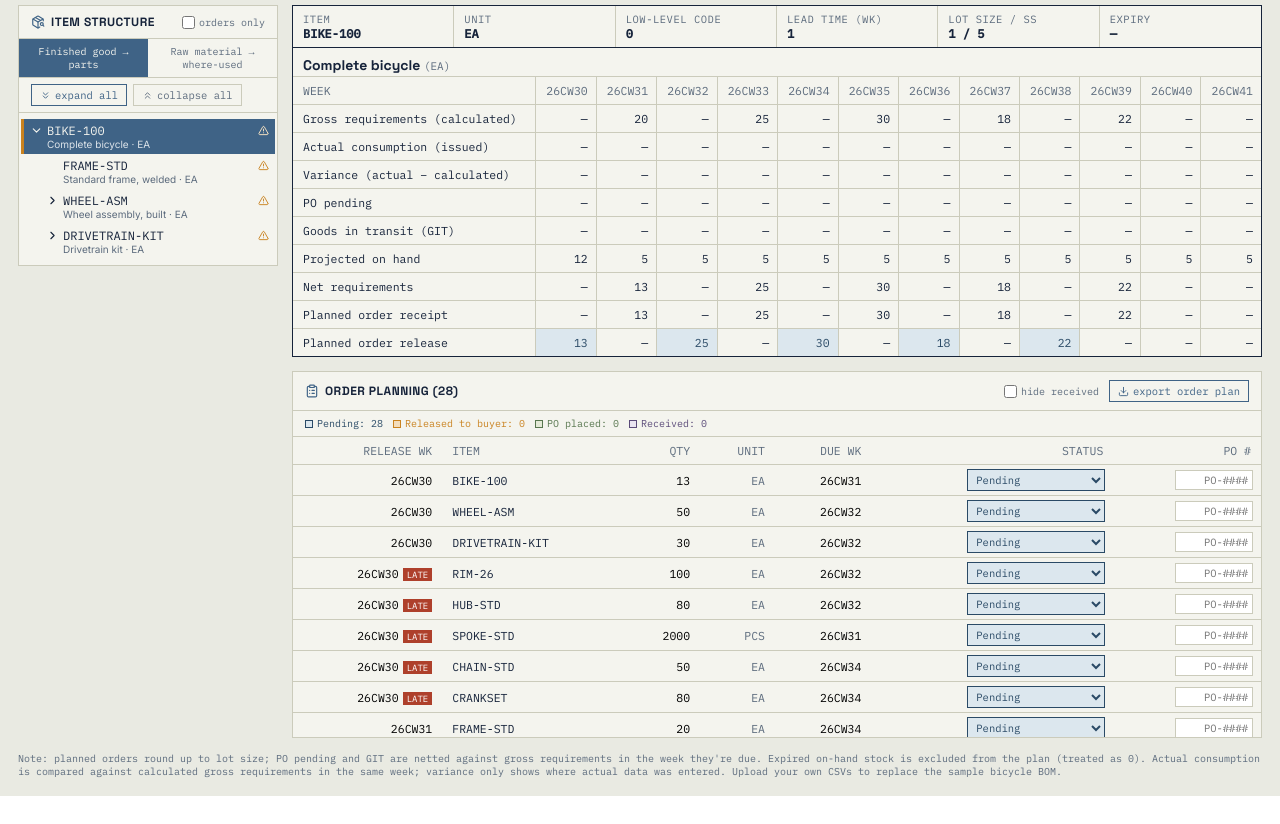
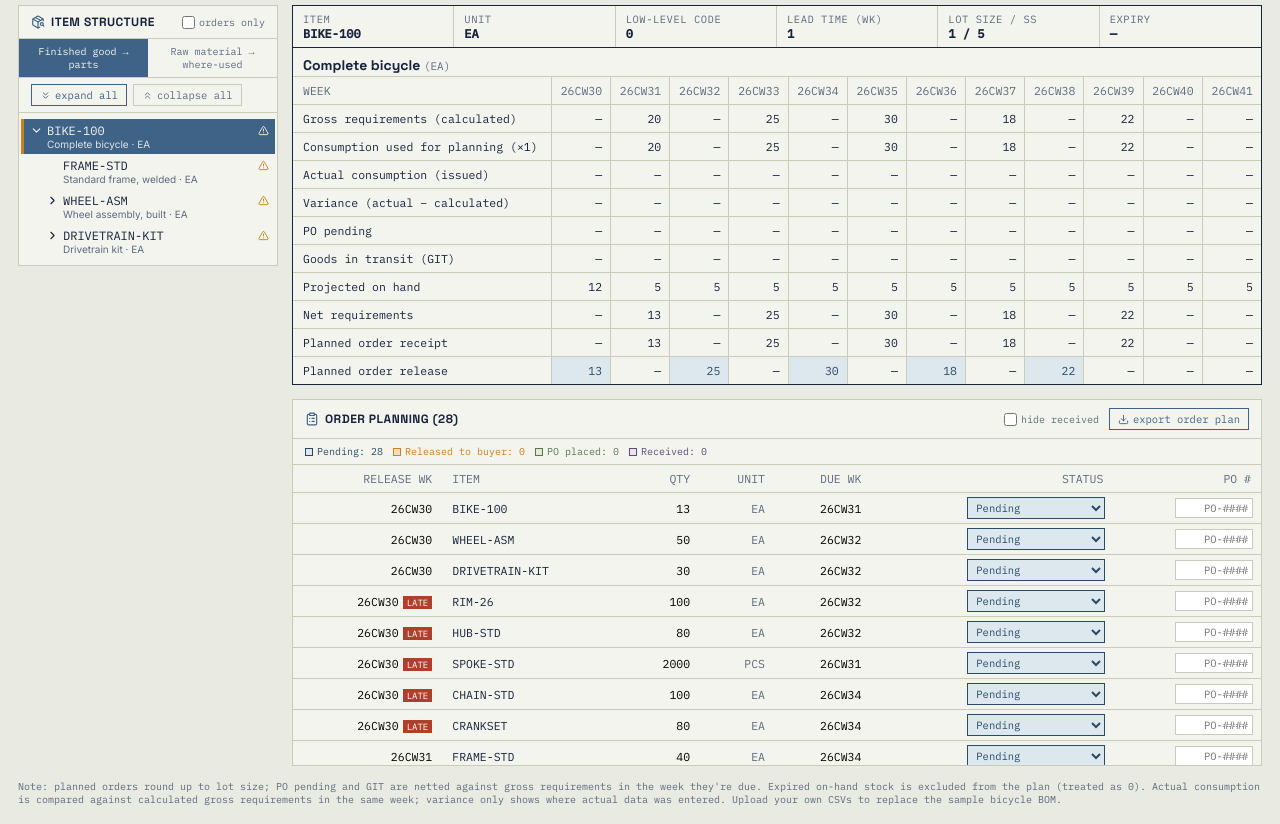
Before and after one commit to teeraponghf-cmd/MRP-Dashbboard1, a React (Vite) app: page / in a window 1280 px wide. Shown: the part 580-1404 px from the top of the page. Before the commit the page ends 1376 px from the top, so only its background shows below. Built offline with nearby package versions, Linux system fonts and the light colour scheme.

Commit message:
Add files via upload

```diff
--- a/src/MRPDashboard.jsx
+++ b/src/MRPDashboard.jsx
@@ -254,6 +254,7 @@ function runMRP({ bom, inventory, demand, poPending, git, actualConsumption, bat
 
     const gr = grossReq[item] || new Array(horizon).fill(0);
     const sr = schedReceiptByItem[item] || new Array(horizon).fill(0);
+    const consumption = gr.map((v) => v * safetyFactor); // buffered consumption used for planning math
     const projOnHand = new Array(horizon).fill(0);
     const netReq = new Array(horizon).fill(0);
     const plannedReceipt = new Array(horizon).fill(0);
@@ -262,7 +263,7 @@ function runMRP({ bom, inventory, demand, poPending, git, actualConsumption, bat
 
     let onHandPrev = effectiveOnHand;
     for (let i = 0; i < horizon; i++) {
-      let proj = onHandPrev + sr[i] - gr[i];
+      let proj = onHandPrev + sr[i] - consumption[i];
       if (proj < safety) {
         const need = safety - proj;
         const ordered = Math.ceil(need / lotSize) * lotSize;
@@ -270,7 +271,7 @@ function runMRP({ bom, inventory, demand, poPending, git, actualConsumption, bat
         proj += ordered;
       }
       projOnHand[i] = proj;
-      netReq[i] = Math.max(0, safety - (onHandPrev + sr[i] - gr[i]));
+      netReq[i] = Math.max(0, safety - (onHandPrev + sr[i] - consumption[i]));
       onHandPrev = proj;
     }
 
@@ -314,6 +315,7 @@ function runMRP({ bom, inventory, demand, poPending, git, actualConsumption, bat
       expiringSoon,
       weeksToExpiry,
       grossReq: gr,
+      consumption,
       scheduledReceipts: sr,
       poPending: poPendingByItem[item] || new Array(horizon).fill(0),
       git: gitByItem[item] || new Array(horizon).fill(0),
@@ -541,6 +543,7 @@ function RecordGrid({ rec, weeks, weekLabels }) {
   if (!rec) return null;
   const rows = [
     { label: "Gross requirements (calculated)", data: rec.grossReq, kind: "gr" },
+    { label: `Consumption used for planning (\u00d7${rec.safetyFactor})`, data: rec.consumption, kind: "consumption" },
     { label: "Actual consumption (issued)", data: rec.actualConsumption, kind: "actual" },
     { label: "Variance (actual \u2212 calculated)", data: rec.consumptionVariance, kind: "variance" },
     { label: "PO pending", data: rec.poPending, kind: "po" },
@@ -659,6 +662,7 @@ function RecordGrid({ rec, weeks, weekLabels }) {
                   else if (r.kind === "prel" && v > 0) { bg = "#DCE7EE"; color = COLORS.steelDeep; }
                   if (r.kind === "po" && v > 0) { bg = "#F3DDBC"; color = COLORS.amber; }
                   if (r.kind === "git" && v > 0) { bg = "#E3E9D6"; color = COLORS.moss; }
+                  if (r.kind === "consumption" && rec.safetyFactor !== 1 && v > 0) { bg = "#DCE7EE"; color = COLORS.steelDeep; }
                   if (r.kind === "actual" && v > 0) { bg = "#E9E4F0"; color = "#5A4A78"; }
                   if (r.kind === "variance" && v !== null) {
                     if (Math.abs(v) < 0.5) { bg = "#E3E9D6"; color = COLORS.moss; }
```
